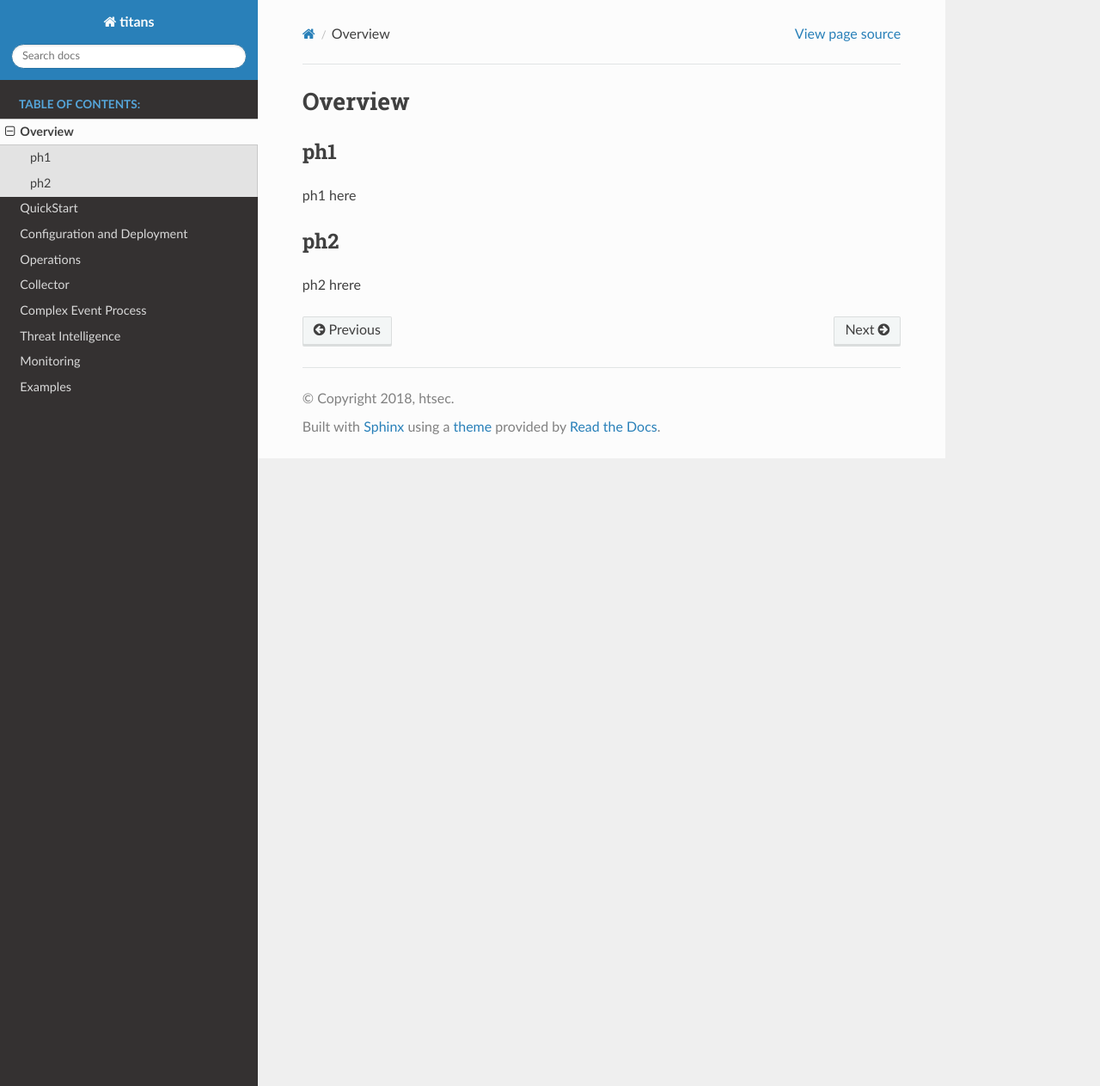
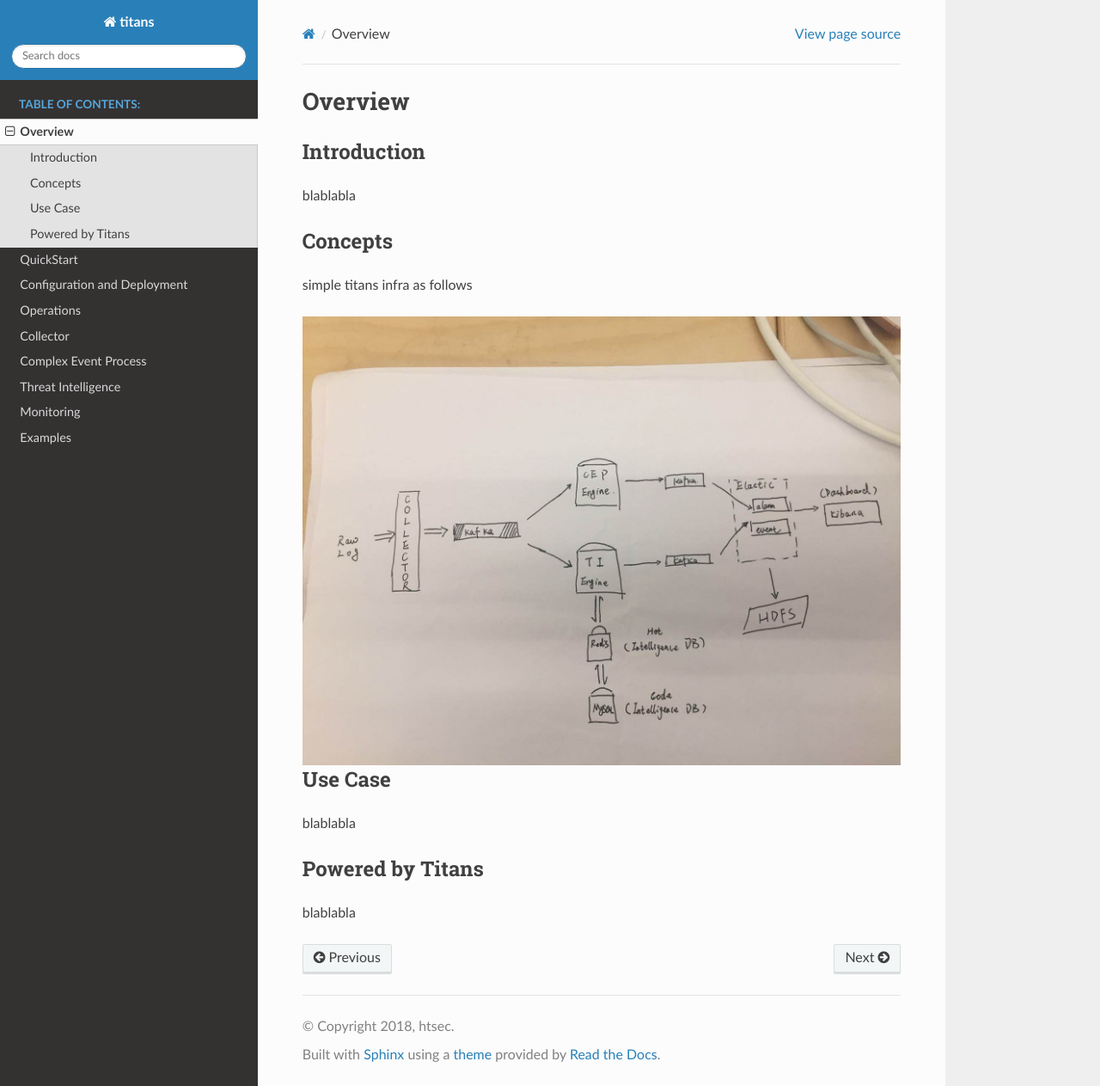
Before and after one commit to DefenseTeam/titans, a Sphinx documentation site: the page built from docs/source/overview.rst, in a window 1280 px wide and 1263 px high. Shown: the whole window at 86% size. Built offline with Sphinx 7.4.7 and the Read the Docs theme 2.0.0, drawn with Linux system fonts in a browser that asks for light colours.

Commit message:
overview

```diff
--- a/docs/source/overview.rst
+++ b/docs/source/overview.rst
@@ -1,13 +1,26 @@
 Overview
 ==================================
 
-ph1
------
+Introduction
+---------------
 
-ph1 here
+blablabla
+
+Concepts
+----------------
+
+simple titans infra as follows
+
+.. figure:: _static/infra.jpeg
+    :align: center
 
 
-ph2
------
+Use Case
+---------------
 
-ph2 hrere
+blablabla
+
+Powered by Titans
+--------------------
+
+blablabla
--- a/docs/source/quickstart.rst
+++ b/docs/source/quickstart.rst
@@ -86,8 +86,6 @@ Then start the rule.
 
 	curl -XPOST http://127.0.0.1:9527/tasks/run/bro_http_hack_tools_detect
 
-and response ::
-
 	{
 	  "success": "rule <bro_http_hack_tools_detect> started"
 	}
@@ -98,8 +96,6 @@ Check the rule running status
 .. code-block:: bash
 
 	curl -XGET http://127.0.0.1:9527/tasks/status/bro_http_hack_tools_detect
-
-and response ::
 
 	{
 	  "name": "bro_http_hack_tools_detect",
```
Also changed, not shown: docs/source/_static/infra.jpeg (added).
